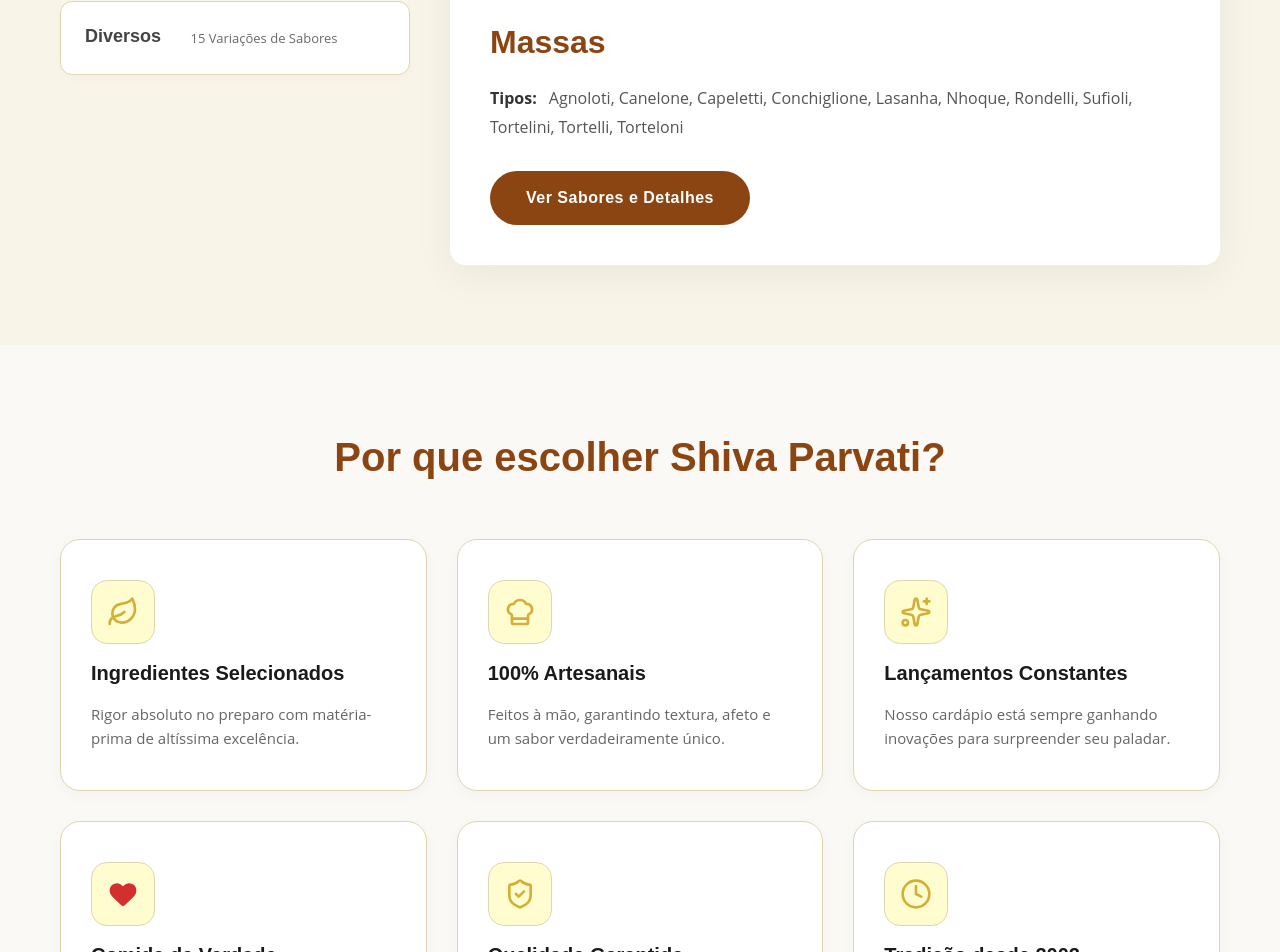
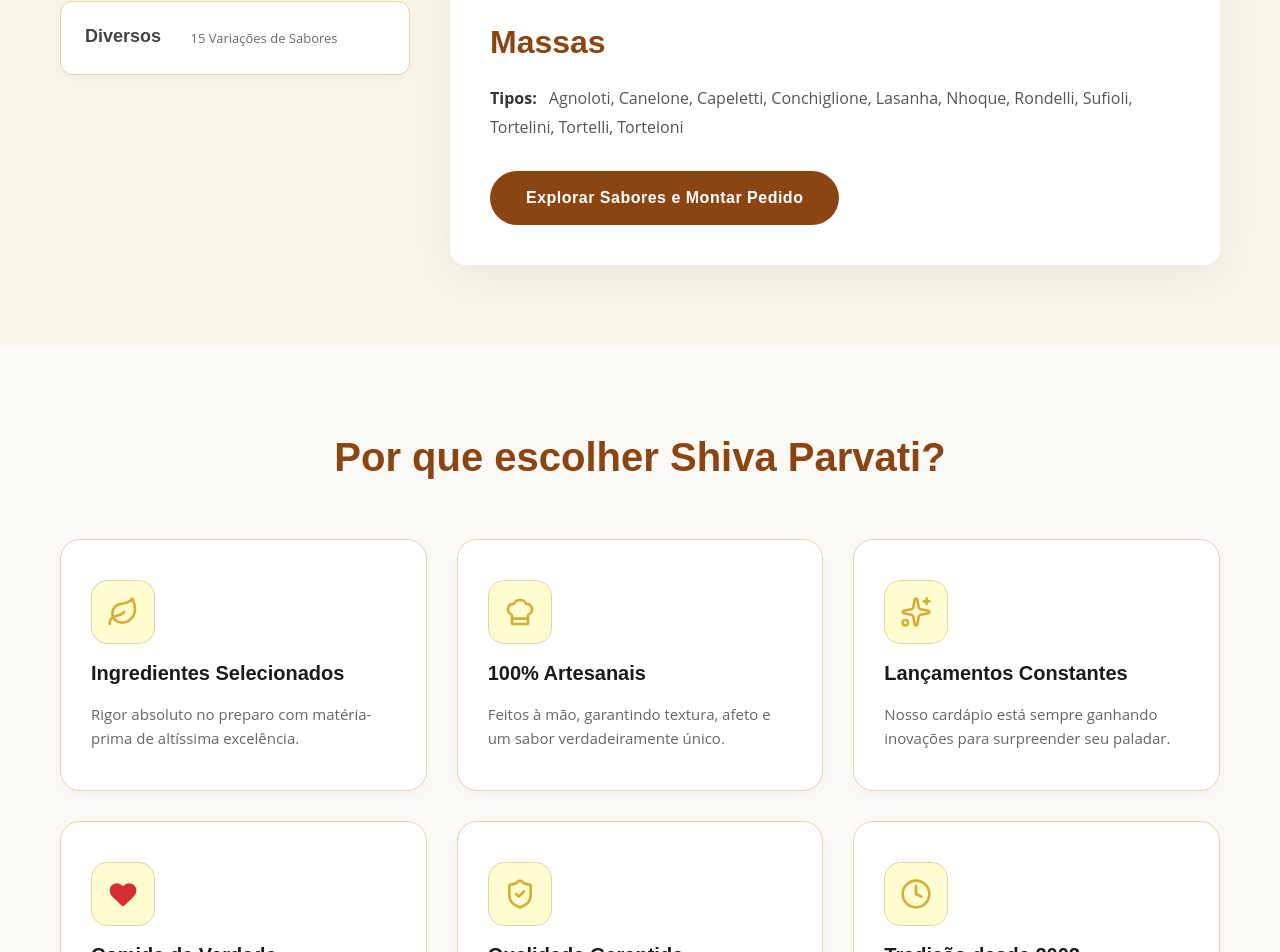
Before and after one commit to jeanpoliver-max/ShivaParvati, a React (Vite) app: page / in a window 1280 px wide. Shown: the part 2362-3314 px from the top of the page. Built offline with nearby package versions, Linux system fonts and the light colour scheme.

Commit message:
refactor: update UI labels and remove CI/CD config
- Update category button label for better clarity
- Remove GitHub Actions deployment workflow and CNAME file

```diff
--- a/src/App.tsx
+++ b/src/App.tsx
@@ -441,7 +441,7 @@
                 <div className="product-details">
                   <h3>{activeCategory.title}</h3>
                   <p className="product-desc"><strong>Tipos:</strong> {getCategoryItemsStr(activeCategory.id) || 'Variados'}</p>
-                  <button className="btn btn-secondary" onClick={() => setViewState('category')}>Ver Sabores e Detalhes</button>
+                  <button className="btn btn-secondary" onClick={() => setViewState('category')}>Explorar Sabores e Montar Pedido</button>
                 </div>
               </div>
             )}
```
Also changed, not shown: vite.config.ts (+1 -2 lines), 1 other file (tests, documents, lock files or other folders).
